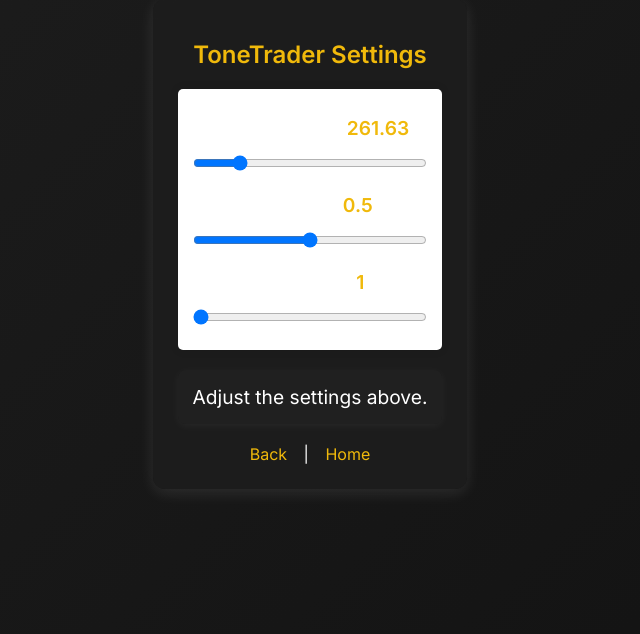
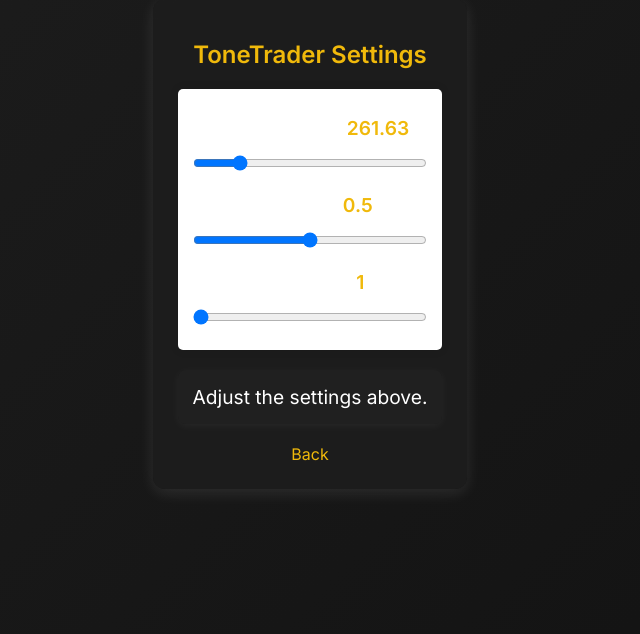
Before and after one commit to so-hl/audible_edge, a Flask app: template frontend/templates/settings.html in a window 1280 px wide. Shown: the part 176-810 px from the top of the page, without its empty margins (330-970 px from the left). Run offline with Flask 3, Linux system fonts and the light colour scheme; the template is opened without the code that fills it, so the values that code supplies are empty.

Commit message:
added settings

```diff
--- a/frontend/templates/settings.html
+++ b/frontend/templates/settings.html
@@ -90,7 +90,7 @@
     <div id="status" aria-live="polite">Adjust the settings above.</div>
 
     <nav>
-      <a href="index.html">Back</a> | <a href="home.html">Home</a>
+      <a href="index.html">Back</a>
     </nav>
   </div>
 
```
